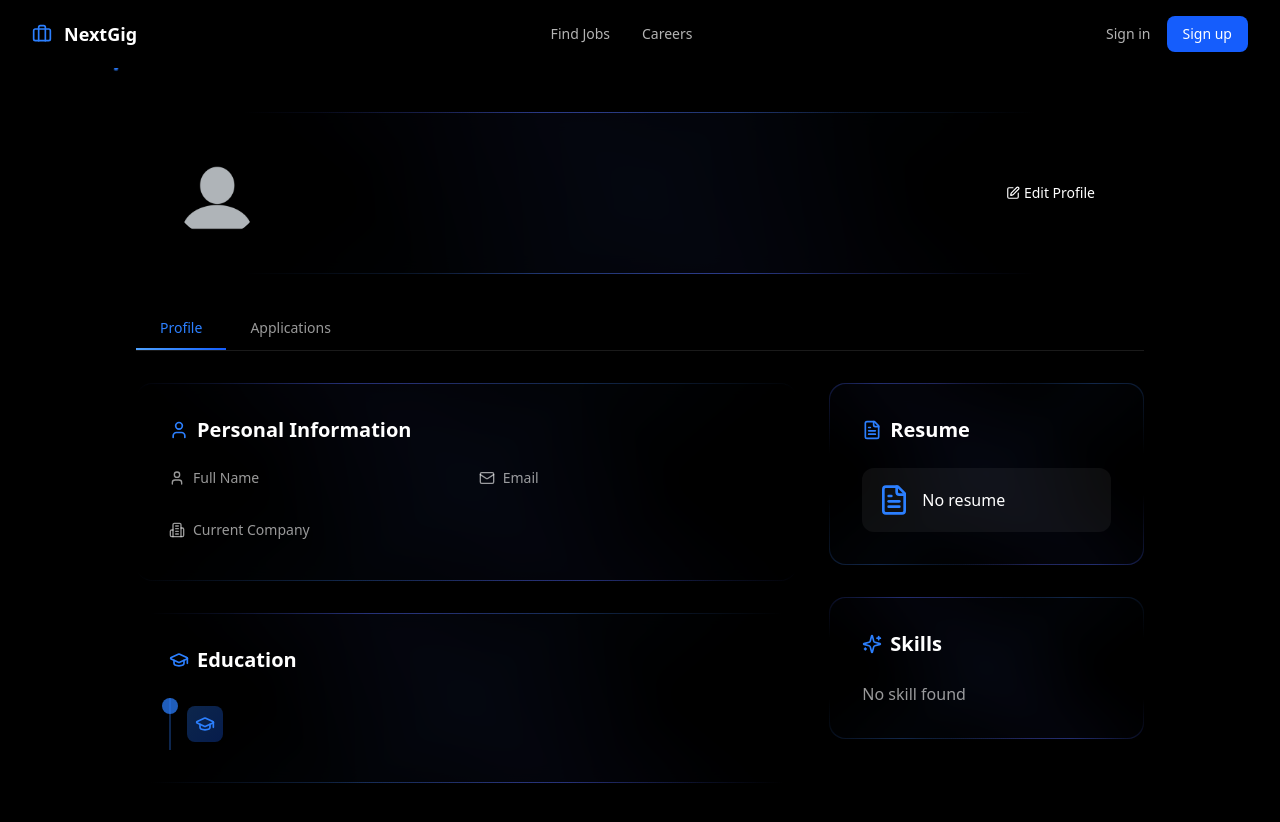
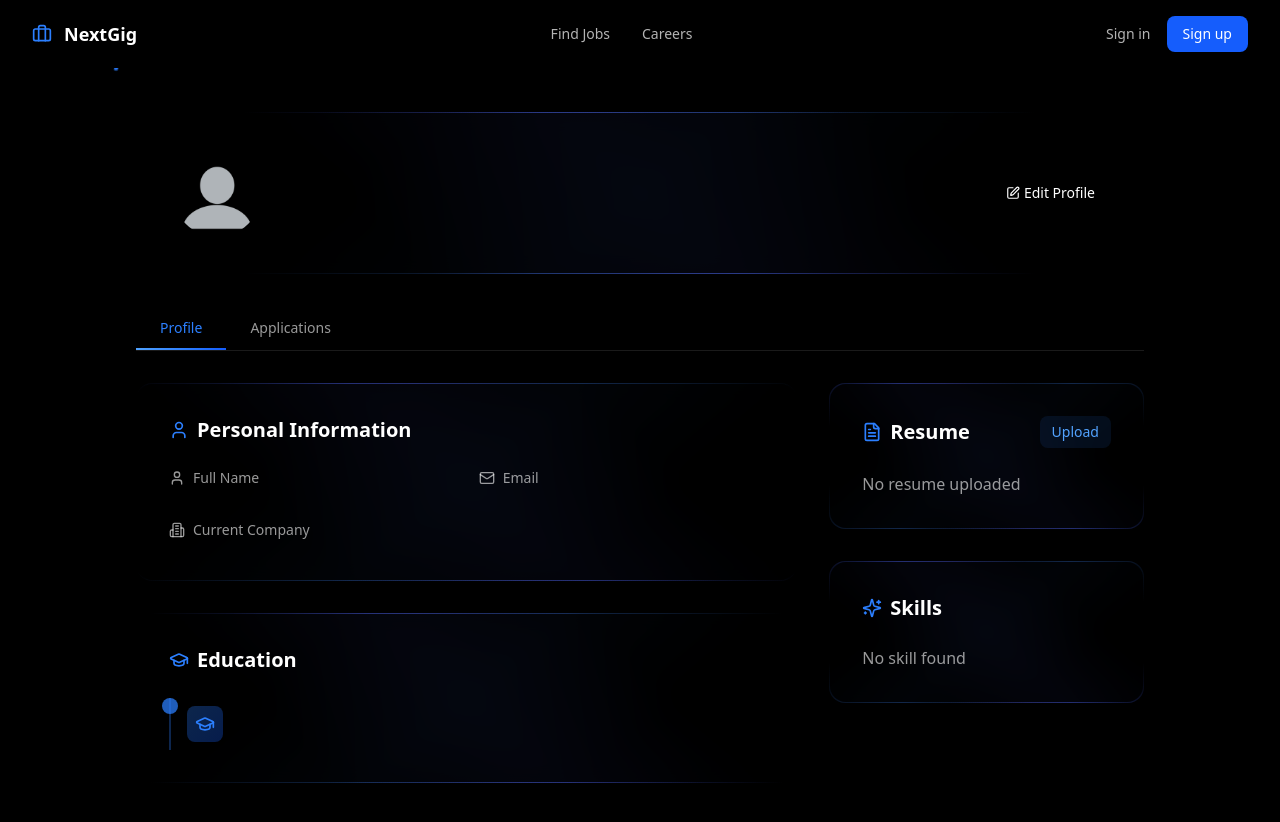
Before and after one commit to GauRav-sINGh123/NextGig, a React (Vite) app in the folder frontend/: page /profile in a window 1280 px wide. Shown: the top 822 px of the page. Built offline with nearby package versions, Linux system fonts and the light colour scheme.

Commit message:
Resume method fix

```diff
--- a/frontend/src/components/tabs/UserProfile.tsx
+++ b/frontend/src/components/tabs/UserProfile.tsx
@@ -1,12 +1,53 @@
 import { motion } from "framer-motion";
 import AnimatedGradientBorder from "../AnimatedGradientBorder";
-import { Building2, FileText, GraduationCap, Mail, Sparkles, User } from "lucide-react";
-import { useSelector } from "react-redux";
+import {
+  Building2,
+  FileText,
+  GraduationCap,
+  Mail,
+  Sparkles,
+  User,
+} from "lucide-react";
+import { useDispatch, useSelector } from "react-redux";
 import { RootState } from "../../store/store";
-
+import axios from "axios";
+import { useState } from "react";
+import { toast } from "sonner";
+import { setUser } from "../../store/slices/authSlice";
 
 function UserProfile() {
   const user = useSelector((state: RootState) => state.authUser.user);
+  const [isLoading, setIsLoading] = useState(false);
+  const dispatch = useDispatch();
+
+  const handleUploadResume = async (e: React.ChangeEvent<HTMLInputElement>) => {
+    const file = e.target.files?.[0];
+    if (!file) return;
+
+    const formData = new FormData();
+    formData.append("file", file);
+
+    try {
+      setIsLoading(true);
+      const response = await axios.post(
+        `${import.meta.env.VITE_BASE_URL}/api/auth/upload_resume`,
+        formData,
+        {
+          withCredentials: true,
+          headers: {
+            "Content-Type": "multipart/form-data",
+          },
+        },
+      );
+
+      dispatch(setUser(response.data.user));
+      toast.success("Resume updated successfully");
+    } catch (error) {
+      toast.error("Failed to update resume");
+    } finally {
+      setIsLoading(false);
+    }
+  };
   return (
     <motion.div
       key="profile"
@@ -39,9 +80,7 @@ function UserProfile() {
                     <User className="w-4 h-4 mr-2" />
                     <span className="text-sm">Full Name</span>
                   </div>
-                        <p className="text-white font-medium">
-                          {user?.fullName}
-                        </p>
+                  <p className="text-white font-medium">{user?.fullName}</p>
                 </motion.div>
 
                 <motion.div
@@ -102,9 +141,7 @@ function UserProfile() {
                     <GraduationCap className="w-5 h-5 text-blue-500" />
                   </div>
                   <div>
-                          <h3 className="font-medium">
-                            {user?.profile?.education}
-                          </h3>
+                    <h3 className="font-medium">{user?.profile?.education}</h3>
                     <p className="text-white/40 text-xs mt-1">
                       {user?.profile?.collegeEndDate}
                     </p>
@@ -125,26 +162,46 @@ function UserProfile() {
                 <FileText className="w-5 h-5 text-blue-500" />
                 Resume
               </h2>
+
+              {/* Upload / Edit Button */}
+              <label
+                className={`flex items-center gap-2 text-sm font-medium px-3 py-1.5 rounded-lg transition
+      ${
+        isLoading
+          ? "opacity-60 pointer-events-none"
+          : "cursor-pointer bg-blue-500/10 hover:bg-blue-500/20 text-blue-400"
+      }`}
+              >
+                {user?.profile?.resume ? "Edit" : "Upload"}
+
+                <input
+                  type="file"
+                  accept=".pdf,.doc,.docx"
+                  onChange={handleUploadResume}
+                  className="hidden"
+                  disabled={isLoading}
+                />
+              </label>
             </div>
 
-                  <motion.div
-                    className="bg-white/5 rounded-xl p-4 flex items-center justify-between"
-                    whileHover={{
-                      backgroundColor: "rgba(255, 255, 255, 0.1)",
-                      transition: { duration: 0.2 },
-                    }}
+            {user?.profile?.resume ? (
+              <a
+                href={user.profile.resume}
+                target="_blank"
+                rel="noopener noreferrer"
+                className="block bg-white/5 rounded-xl p-4 hover:bg-white/10 transition"
               >
                 <div className="flex items-center">
                   <FileText className="w-8 h-8 text-blue-500 mr-3" />
                   <div>
-                        <p className="font-medium">
-                          {user?.profile?.resume
-                            ? user.profile.resume
-                            : "No resume"}
-                        </p>
+                    <p className="font-medium">{user.profile.resumeName}</p>
+                    <p className="text-xs text-white/40">Click to view</p>
                   </div>
                 </div>
-                  </motion.div>
+              </a>
+            ) : (
+              <p className="text-white/60">No resume uploaded</p>
+            )}
           </div>
         </AnimatedGradientBorder>
 
@@ -187,7 +244,7 @@ function UserProfile() {
         </AnimatedGradientBorder>
       </div>
     </motion.div>
-  )
+  );
 }
 
-export default UserProfile
+export default UserProfile;
```
Also changed, not shown: 1 other file (tests, documents, lock files or other folders). Lines whose indentation alone changed are shown as unchanged.
